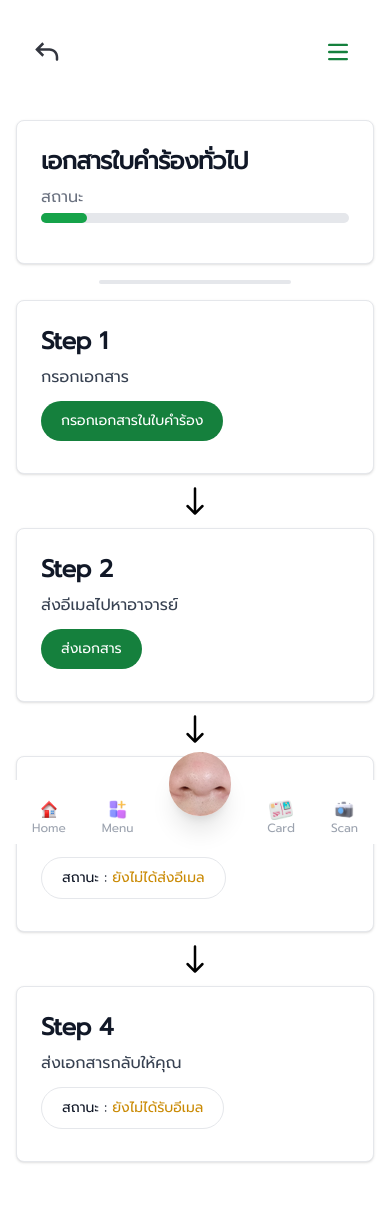
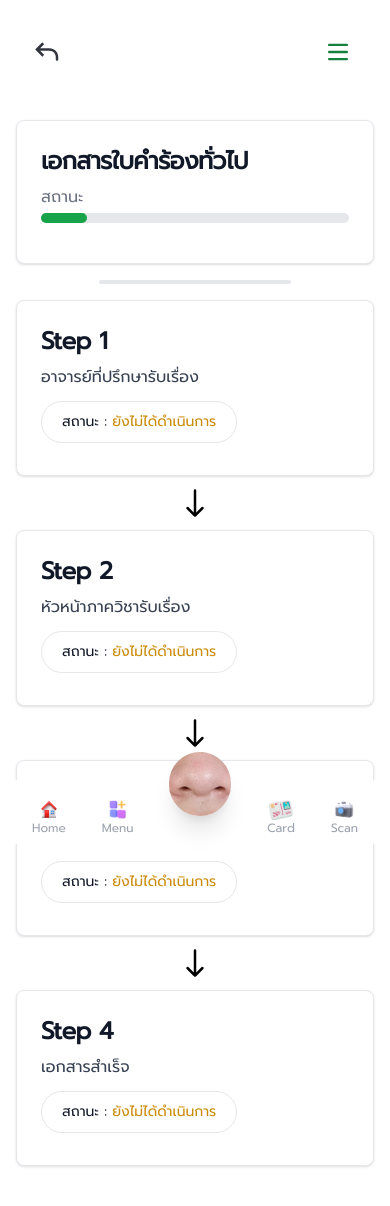
Before and after one commit to karitthorn/KU2.0, a Next.js app: page /sendedoc/01 in a window 390 px wide. Shown: the top 1206 px of the page. Built offline with nearby package versions, Linux system fonts and the light colour scheme.

Commit message:
add extension is support now

```diff
--- /dev/null
+++ b/app/components/exNavber.jsx
@@ -0,0 +1,49 @@
+//Feanav นำไปเเสดงบนสุดของหน้าต่างๆ เพื่อกด ย้อนกลับ
+"use client";
+import Link from "next/link";
+import { useRouter } from "next/navigation";
+
+export default function ExNavbar () {
+  const router = useRouter();
+  return (
+    <>
+      <nav className="bg-white border-gray-200 h-16">
+        <div className="max-w-screen-xl flex flex-wrap items-center justify-between mx-auto p-4">
+          <button
+            onClick={() => router.back()}
+            className="flex items-center space-x-3 rtl:space-x-reverse"
+          >
+            <svg
+              xmlns="http://www.w3.org/2000/svg"
+              width="30px"
+              height="30px"
+              viewBox="0 0 24 24"
+              fill="none"
+            >
+              <path
+                d="M4 10L3.29289 10.7071L2.58579 10L3.29289 9.29289L4 10ZM21 18C21 18.5523 20.5523 19 20 19C19.4477 19 19 18.5523 19 18L21 18ZM8.29289 15.7071L3.29289 10.7071L4.70711 9.29289L9.70711 14.2929L8.29289 15.7071ZM3.29289 9.29289L8.29289 4.29289L9.70711 5.70711L4.70711 10.7071L3.29289 9.29289ZM4 9L14 9L14 11L4 11L4 9ZM21 16L21 18L19 18L19 16L21 16ZM14 9C17.866 9 21 12.134 21 16L19 16C19 13.2386 16.7614 11 14 11L14 9Z"
+                fill="#33363F"
+              />
+            </svg>
+          </button>
+            <span className="sr-only"></span>
+            <Link href="extensionpage/addextension">
+            <button
+              type="button"
+              class="text-white bg-cyan-500 hover:bg-cyan-700 focus:outline-none focus:ring-4 focus:ring-green-300 font-medium rounded-full text-sm px-5 py-2.5 text-center me-2 mb-2 dark:bg-green-600 dark:hover:bg-green-700 dark:focus:ring-green-800 mt-1"
+            >
+              Add extension
+            </button>
+            </Link>
+
+          <div
+            className="hidden w-full md:block md:w-auto"
+            id="navbar-dropdown"
+          >
+            <ul className="flex flex-col font-medium p-4 md:p-0 mt-4 border border-gray-100 rounded-lg bg-gray-50 md:space-x-8 rtl:space-x-reverse md:flex-row md:mt-0 md:border-0 md:bg-white"></ul>
+          </div>
+        </div>
+      </nav>
+    </>
+  );
+}
--- a/app/extensionpage/addextension/page.jsx
+++ b/app/extensionpage/addextension/page.jsx
@@ -31,36 +31,35 @@ export default function FormInfoPage() {
       setFileBase(e.target.files[0]);
     }
   };
-  const handleFileInputChange2 = (file) => {
-    setFileBase642(file.base64);
+  const handleFileInputChange2 = (e) => {
+    if (e.target.files) {
+      setFileBase2(e.target.files[0]);
+    }
   };
 
   const handleDropdownChange = (e) => {
     setSelectedOption(e.target.value);
   };
 
-//ส่ง extension ไปใน database
+  //ส่ง extension ไปใน database
   async function postData() {
-    if (fileBase) {
-      const formdata = new FormData();
-      formdata.append("file", file);
-      // const result = await fetch(``)
-    }
     try {
+      const formdata1 = new FormData();
+      formdata1.append("file", fileBase);
+      const formdata2 = new FormData();
+      formdata2.append("file", fileBase2);
+      const formData = new FormData();
+      formData.append("logo", formdata1.get("file"));
+      formData.append("image", formdata2.get("file"));
+      formData.append("name", name);
+      formData.append("creator", code);
+      formData.append("url", url);
+
       const response = await fetch(
-        `https://api-c3vk.onrender.com/post_extension`,
+        `https://api-c3vk.onrender.com/post_extension2`,
         {
           method: "POST",
-          headers: {
-            "Content-Type": "application/json",
-          },
-          body: JSON.stringify({
-            image: fileBase64,
-            name: name,
-            creator: code,
-            url: url,
-            logo: fileBase64,
-          }),
+          body: formData,
         }
       );
       if (!response.ok) {
@@ -97,7 +96,7 @@ export default function FormInfoPage() {
               </div>
             </div>
             <div className="mb-6">
-              <label className="mb-2">ภาพ 358x166</label>
+              <label className="mb-2">ฺBanner 358x166</label>
               <div>
                 <input type="file" onChange={handleFileInputChange2} />
               </div>
@@ -144,9 +143,9 @@ export default function FormInfoPage() {
                 ชื่อผู้จัดทำ
               </label>
               <input
-                type="number"
+                type="text"
                 id="code"
-                placeholder="66xxxxxxx"
+                placeholder="นายตัวอย่าง"
                 className="shadow-sm bg-gray-50 border border-gray-300 text-gray-900 text-sm rounded-lg focus:ring-blue-500 focus:border-blue-500 block w-full p-2.5"
                 required
                 value={code}
--- a/app/extensionpage/page.jsx
+++ b/app/extensionpage/page.jsx
@@ -4,6 +4,7 @@ import { useEffect, useState } from "react";
 import Navbar from "@/app/components/navbar";
 import Link from "next/link";
 import Feanav from "../components/feanav";
+import ExNavbar from "../components/exNavber"
 
 export default function Home() {
   const [imageUrls, setImageUrls] = useState([
@@ -74,7 +75,7 @@ export default function Home() {
 
   return (
     <>
-      <Feanav />
+      <ExNavbar />
       <div className="flex flex-col justify-center items-center mt-5 m-4">
         {datarun.map((data, index) => (
           <>
--- a/app/page.jsx
+++ b/app/page.jsx
@@ -5,7 +5,6 @@ import Navbar from "@/app/components/navbar";
 import Image from "next/image";
 import book from "@/public/img/homepage/book.png";
 import Qmenu from "@/app/components/qmenu";
-import takky from "@/public/img/takky.jpg";
 
 
 export default function Home() {
--- a/app/sendedoc/01/page.jsx
+++ b/app/sendedoc/01/page.jsx
@@ -1,3 +1,4 @@
+//ตรวจสอบ Trcking เอกสาร
 "use client";
 import { useEffect, useState } from "react";
 import Navbar from "@/app/components/navbar";
@@ -29,17 +30,17 @@ export default function ScanPage() {
             <h5 className="mb-2 text-2xl font-bold tracking-tight text-gray-900">
               Step 1
             </h5>
-            <p className="font-normal text-gray-700">กรอกเอกสาร</p>
+            <p className="font-normal text-gray-700">
+              อาจารย์ที่ปรึกษารับเรื่อง
+            </p>
             <div className=" flex justify-start mt-3">
-              <Link href="/sendedoc/01/forminfo">
               <button
                 type="button"
-                  class="text-white bg-green-700 hover:bg-green-800 focus:outline-none focus:ring-4 focus:ring-green-300 font-medium rounded-full text-sm px-5 py-2.5 text-center me-2 mb-2 "
+                class="py-2.5 px-5 me-2 mb-2 text-sm font-medium text-gray-900 focus:outline-none bg-white rounded-full border border-gray-200  focus:z-10 focus:ring-4 focus:ring-gray-200  "
               >
-                  กรอกเอกสารในใบคำร้อง
+                สถานะ :{" "}
+                <span className=" text-yellow-600">ยังไม่ได้ดำเนินการ</span>
               </button>
-              </Link>
-
             </div>
           </div>
           {/* --------- */}
@@ -51,16 +52,15 @@ export default function ScanPage() {
             <h5 className="mb-2 text-2xl font-bold tracking-tight text-gray-900">
               Step 2
             </h5>
-            <p className="font-normal text-gray-700">ส่งอีเมลไปหาอาจารย์</p>
+            <p className="font-normal text-gray-700">หัวหน้าภาควิชารับเรื่อง</p>
             <div className=" flex justify-start mt-3">
-              <Link href="/sendedoc/01/form">
               <button
                 type="button"
-                  class="text-white bg-green-700 hover:bg-green-800 focus:outline-none focus:ring-4 focus:ring-green-300 font-medium rounded-full text-sm px-5 py-2.5 text-center me-2 mb-2 "
+                class="py-2.5 px-5 me-2 mb-2 text-sm font-medium text-gray-900 focus:outline-none bg-white rounded-full border border-gray-200  focus:z-10 focus:ring-4 focus:ring-gray-200  "
               >
-                  ส่งเอกสาร
+                สถานะ :{" "}
+                <span className=" text-yellow-600">ยังไม่ได้ดำเนินการ</span>
               </button>
-              </Link>
             </div>
           </div>
           {/* --------- */}
@@ -72,14 +72,16 @@ export default function ScanPage() {
             <h5 className="mb-2 text-2xl font-bold tracking-tight text-gray-900">
               Step 3
             </h5>
-            <p className="font-normal text-gray-700">รออาจารย์ตอบกลับ</p>
+            <p className="font-normal text-gray-700">
+              หัวหน้าฝ่ายบริหารรับเรื้่อง
+            </p>
             <div className=" flex justify-start mt-3">
               <button
                 type="button"
                 class="py-2.5 px-5 me-2 mb-2 text-sm font-medium text-gray-900 focus:outline-none bg-white rounded-full border border-gray-200  focus:z-10 focus:ring-4 focus:ring-gray-200  "
               >
                 สถานะ :{" "}
-                <span className=" text-yellow-600">ยังไม่ได้ส่งอีเมล</span>
+                <span className=" text-yellow-600">ยังไม่ได้ดำเนินการ</span>
               </button>
             </div>
           </div>
@@ -92,14 +94,14 @@ export default function ScanPage() {
             <h5 className="mb-2 text-2xl font-bold tracking-tight text-gray-900">
               Step 4
             </h5>
-            <p className="font-normal text-gray-700">ส่งเอกสารกลับให้คุณ</p>
+            <p className="font-normal text-gray-700">เอกสารสำเร็จ</p>
             <div className=" flex justify-start mt-3">
               <button
                 type="button"
                 class="py-2.5 px-5 me-2 mb-2 text-sm font-medium text-gray-900 focus:outline-none bg-white rounded-full border border-gray-200  focus:z-10 focus:ring-4 focus:ring-gray-200  "
               >
                 สถานะ :{" "}
-                <span className=" text-yellow-600">ยังไม่ได้รับอีเมล</span>
+                <span className=" text-yellow-600">ยังไม่ได้ดำเนินการ</span>
               </button>
             </div>
           </div>
--- a/app/urldynamic/page.jsx
+++ b/app/urldynamic/page.jsx
@@ -6,7 +6,7 @@ import { useRouter, useSearchParams } from "next/navigation";
 
 export default function App() {
   const [url, setUrl] = useState(
-    "https://verify.ink/assets/documents/electronic_records_and_signatures_in_commerce.pdf"
+    ""
   );
   const router = useRouter();
 // ตัวอย่างการส่ง
```
Lines whose indentation alone changed are shown as unchanged.
